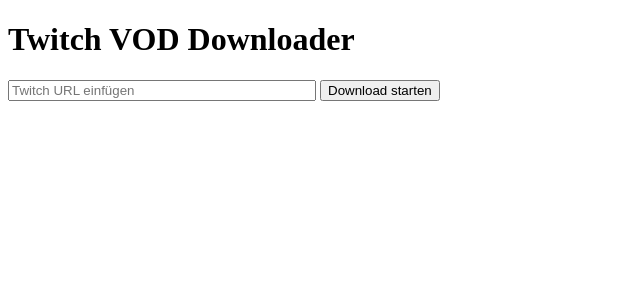
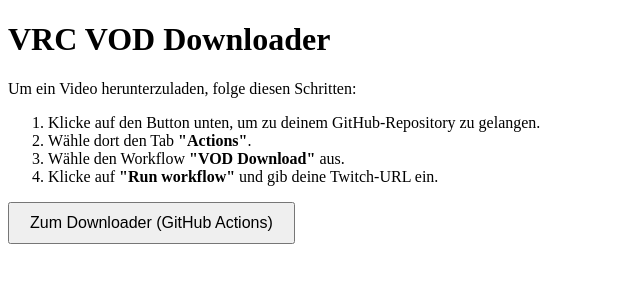
Before and after one commit to eflorian136-lang/vrc-down, a website: page index.html in a window 1280 px wide. Shown: the whole page, without its empty margins (0-640 px from the left). Drawn offline with Linux system fonts and the light colour scheme.

Commit message:
Sicheres Frontend ohne Token und .nojekyll hinzugefügt

```diff
--- a/index.html
+++ b/index.html
@@ -1,25 +1,20 @@
 <!DOCTYPE html>
-<html>
+<html lang="de">
 <head>
+    <meta charset="UTF-8">
     <title>VRC VOD Downloader</title>
 </head>
 <body>
-    <h1>Twitch VOD Downloader</h1>
-    <input type="text" id="vodUrl" placeholder="Twitch URL einfügen" style="width: 300px;">
-    <button onclick="updateQueue()">Download starten</button>
-
-    <script>
-        async function updateQueue() {
-            const url = document.getElementById('vodUrl').value;
-            const repo = 'eflorian136-lang/vrc-down';
-
-            // WICHTIG: Das ist der API-Call.
-            // Damit das ohne Token im Frontend geht, müsstest du
-            // später auf GitHub Pages eine kleine "Proxy"-Funktion legen.
-            // Für jetzt: Wir bereiten den API-Struktur-Call vor.
-            alert('Versuche Queue zu aktualisieren: ' + url);
-            console.log('Daten:', { url: url });
-        }
-    </script>
+    <h1>VRC VOD Downloader</h1>
+    <p>Um ein Video herunterzuladen, folge diesen Schritten:</p>
+    <ol>
+        <li>Klicke auf den Button unten, um zu deinem GitHub-Repository zu gelangen.</li>
+        <li>Wähle dort den Tab <b>"Actions"</b>.</li>
+        <li>Wähle den Workflow <b>"VOD Download"</b> aus.</li>
+        <li>Klicke auf <b>"Run workflow"</b> und gib deine Twitch-URL ein.</li>
+    </ol>
+    <a href="https://github.com/eflorian136-lang/vrc-down/actions" target="_blank">
+        <button style="padding: 10px 20px; font-size: 16px;">Zum Downloader (GitHub Actions)</button>
+    </a>
 </body>
 </html>
```
